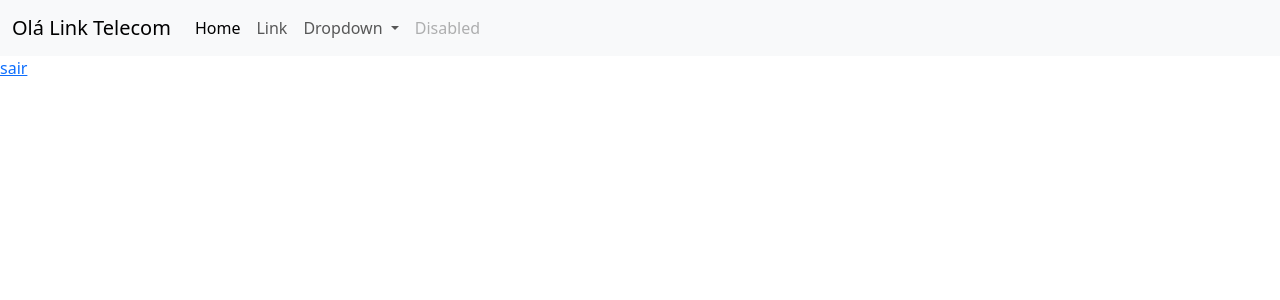
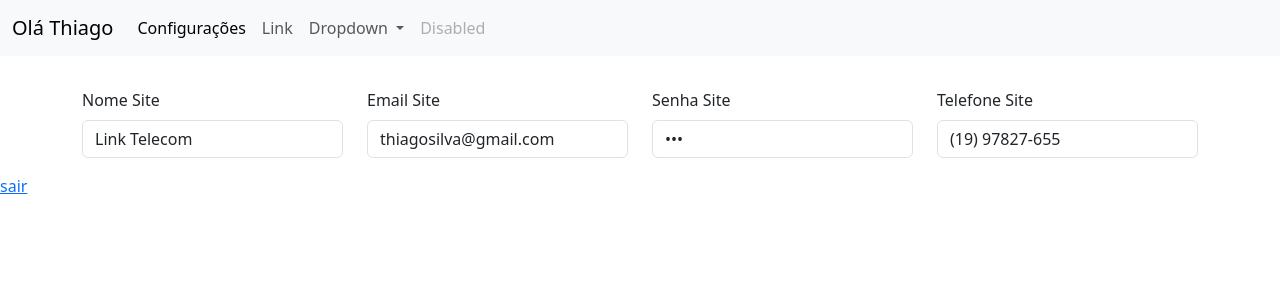
Before and after one commit to thiagomagyori/system_isp, a PHP site: page /painel/index.php in a window 1280 px wide. Shown: the top 300 px of the page. Run offline with PHP 8.4, Linux system fonts and the light colour scheme; the visitor is signed in with stand-in values (Sample User, id 1); data that the repository does not hold is empty; some libraries are stand-ins or nearby versions.

Commit message:
criando os inputs e resgatando os dados

```diff
--- a/sistema/conection.php
+++ b/sistema/conection.php
@@ -42,6 +42,7 @@ $email_sistema = "thiagosilva@gmail.com";
 $senha_sistema = "123";
 $telefone_sistema = "(19)97827655";
 $endereco_sistema ="";
+$nomeuser_sistema = "Thiago";
 
 
 
@@ -53,7 +54,7 @@ $total_regis = @count($resultado); //count conta o quantidade de registros
 
 if($total_regis == 0) {
     //ultilizando a variavel que carrega a conexão com banco e passando um parametro                                                                                                aqui  éo texto que vai ser sempre esse nunca vai mudar
-$pdo->query("INSERT INTO config SET nome = '$nome_sistema', email = '$email_sistema', senha = '$senha_sistema', telefone = '$telefone_sistema', endereco = '$endereco_sistema', logo = 'logo.png', icone = 'icone.png'");
+$pdo->query("INSERT INTO config SET nome = '$nome_sistema', email = '$email_sistema', senha = '$senha_sistema', telefone = '$telefone_sistema', endereco = '$endereco_sistema', username = '$nomeuser_sistema', logo = 'logo.png', icone = 'icone.png'");
 }
   else{
     $nome_sistema = $resultado[0]["nome"];
--- a/sistema/painel/cabecalho.php
+++ b/sistema/painel/cabecalho.php
@@ -14,21 +14,35 @@ require_once("../conection.php"); //verificando antes
     <link href="https://cdn.jsdelivr.net/npm/bootstrap@5.3.0-alpha1/dist/css/bootstrap.min.css" rel="stylesheet" integrity="sha384-GLhlTQ8iRABdZLl6O3oVMWSktQOp6b7In1Zl3/Jr59b6EGGoI1aFkw7cmDA6j6gD" crossorigin="anonymous">
     <!--CDN bootstrap scripts -->
     <script src="https://cdn.jsdelivr.net/npm/bootstrap@5.3.0-alpha1/dist/js/bootstrap.bundle.min.js" integrity="sha384-w76AqPfDkMBDXo30jS1Sgez6pr3x5MlQ1ZAGC+nuZB+EYdgRZgiwxhTBTkF7CXvN" crossorigin="anonymous"></script>
-    <link rel="stylesheet" href="css/style.css">
     <script src="https://kit.fontawesome.com/dd7fb49998.js" crossorigin="anonymous"></script>
+    <link rel="shortcut icon" type="image/x-icon" href="../img/icon.png">
+    <link rel="stylesheet" href="css/stylepainel.css">
+    <!--cdn jquery -->
+    <script
+			  src="https://code.jquery.com/jquery-3.6.1.js"
+			  integrity="sha256-3zlB5s2uwoUzrXK3BT7AX3FyvojsraNFxCc2vC/7pNI="
+			  crossorigin="anonymous"></script>
+
+    <!--Função js -->
+    <script type="text/javascript" src="js/mascara.js"></script>
+
+<!-- Ajax para funcionar Mascaras JS -->
+<script src="https://cdnjs.cloudflare.com/ajax/libs/jquery.mask/1.14.11/jquery.mask.min.js"></script>
+
+
 </head>
 
 <!--Navbar bootstrap-->
 <nav class="navbar navbar-expand-lg bg-body-tertiary">
   <div class="container-fluid">
-    <a class="navbar-brand" href="index.php">Olá <?php echo $nome_sistema?></a>
+    <a class="navbar-brand" href="index.php">Olá <?php echo $nomeuser_sistema?></a>
     <button class="navbar-toggler" type="button" data-bs-toggle="collapse" data-bs-target="#navbarSupportedContent" aria-controls="navbarSupportedContent" aria-expanded="false" aria-label="Toggle navigation">
       <span class="navbar-toggler-icon"></span>
     </button>
     <div class="collapse navbar-collapse" id="navbarSupportedContent">
       <ul class="navbar-nav me-auto mb-2 mb-lg-0">
         <li class="nav-item">
-          <a class="nav-link active" aria-current="page" href="#">Home</a>
+          <a class="nav-link active" aria-current="page" href="index.php">Configurações</a>
         </li>
         <li class="nav-item">
           <a class="nav-link" href="#">Link</a>
@@ -52,3 +66,5 @@ require_once("../conection.php"); //verificando antes
     </div>
   </div>
 </nav>
+
+<div class="container">
--- /dev/null
+++ b/sistema/painel/css/stylepainel.css
@@ -0,0 +1,4 @@
+.container
+{
+   margin-top: 2em;
+}
--- a/sistema/painel/index.php
+++ b/sistema/painel/index.php
@@ -1,5 +1,5 @@
 <?php
-
+//dashboard
 //chamando a variavel de seção que foi criada em autemticar
 @session_start();
 require_once("../conection.php");
@@ -16,4 +16,38 @@ require_once("cabecalho.php");
 
 ?>
 
+<div class="row">
+
+<div class="col-md-3">
+    <div class="mb-3">
+    <label for="exampleFormControlInput1" class="form-label">Nome Site</label>
+    <input nome="nome" type="texte" class="form-control" value="<?php echo $nome_sistema ?>" required>
+    </div>
+</div> <!--Fim col-md-3 -->
+
+<div class="col-md-3">
+<div class="mb-3">
+  <label for="exampleFormControlInput1" class="form-label">Email Site</label>
+  <input name="email" type="email" class="form-control" placeholder="Seu Email" value="<?php echo $email_sistema ?>" required>
+</div>
+</div> <!--Fim col-md-3 -->
+
+<div class="col-md-3">
+<div class="mb-3">
+  <label for="exampleFormControlInput1" class="form-label">Senha Site</label>
+  <input name="pw" type="password" class="form-control" placeholder="Senha De Acesso" value="<?php echo $senha_sistema ?>" required>
+</div>
+</div> <!--Fim col-md-3 -->
+
+<!--aqui o uico que vai ter ID para fazer a formatação no javascript -->
+<div class="col-md-3">
+<div class="mb-3">
+  <label for="exampleFormControlInput1" class="form-label">Telefone Site</label>
+  <input name="phone" id="tell" type="text" class="form-control" placeholder="Senha De Acesso" value="<?php echo $telefone_sistema ?>" required>
+</div>
+</div> <!--Fim col-md-3 -->
+
+</div> <!--Fim row -->
+</div> <!--Fim container -->
+
 <a href="logout.php">sair</a>
--- /dev/null
+++ b/sistema/painel/js/mascara.js
@@ -0,0 +1,10 @@
+/*assim que o documento for lido, chamado ele executa a função*/
+$(document).ready(function(){
+
+    $('#tell').mask('(00) 00000-0000');
+});
+
+/*para chamar um ID de um campo é dessa forma
+$('#phone')
+
+poderia ter a mask $('#cpf').mask('000.000.000-00');*/
```
Also changed, not shown: sistema/img/logotipo.png.
